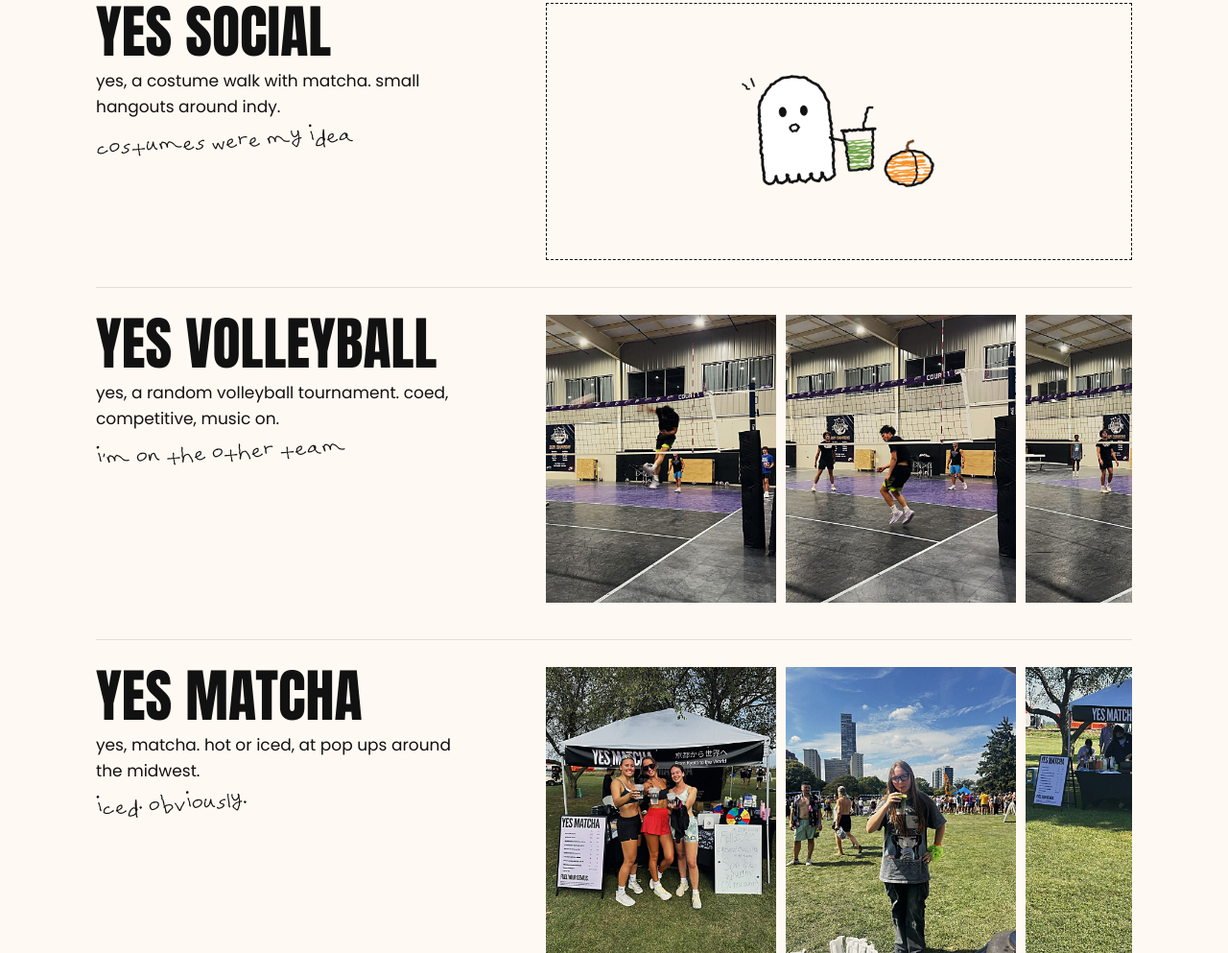
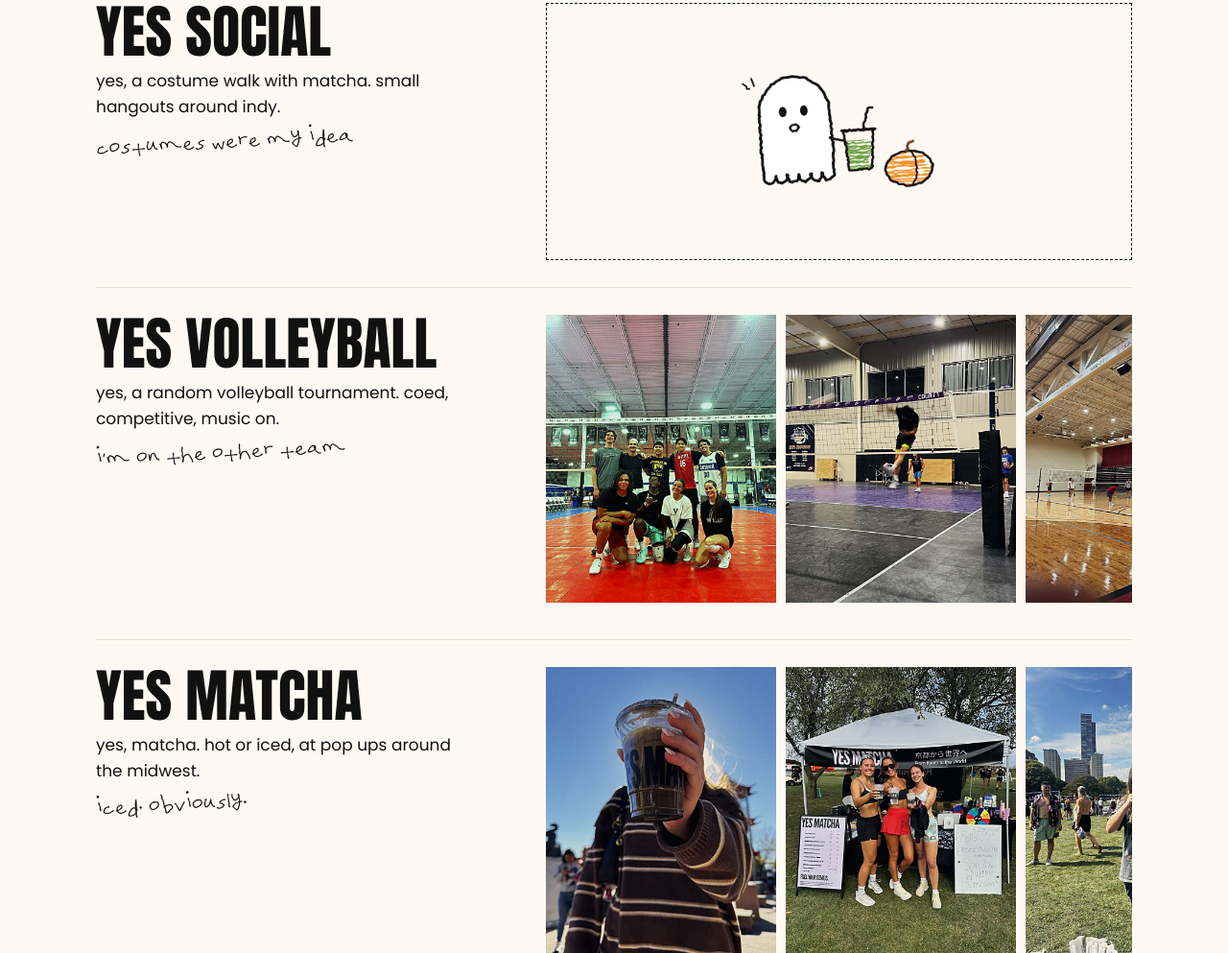
Before and after one commit to yesmatchahq-cpu/yesinindy, a plain HTML site: page index.html in a window 1280 px wide. Shown: the part 1807-2800 px from the top of the page at 96% size. Drawn offline with Linux system fonts and the light colour scheme.

Commit message:
New volleyball and matcha photos

```diff
--- a/index.html
+++ b/index.html
@@ -173,6 +173,7 @@
   <!-- PHOTO STRIP: drop new photos in img/ and add a line here -->
   <div class="marquee" aria-label="Photos from our events">
     <div class="track">
+      <img src="matcha-cts.jpg" alt="A YES MATCHA iced latte held up in the sun" loading="lazy">
       <img src="luau-7417.jpg" alt="Three friends at the YES MATCHA tent at the Chicago Luau" loading="lazy">
       <img src="vb-2-2.5.jpg" alt="A player going up for a spike" loading="lazy">
       <img src="luau-7409.jpg" alt="A guest sipping matcha at the Chicago Luau" loading="lazy">
@@ -180,7 +181,7 @@
       <img src="luau-7406.jpg" alt="The YES MATCHA tent on the grass" loading="lazy">
       <img src="vb-3-1.jpg" alt="Players waiting on a serve" loading="lazy">
       <img src="luau-7408.jpg" alt="Two guests with matcha and the prize wheel" loading="lazy">
-      <img src="vb-6-2.5.jpg" alt="A jump at the net" loading="lazy">
+      <img src="vb-team2.jpg" alt="The volleyball crew after a tournament" loading="lazy">
       <img src="luau-7419.jpg" alt="Friends with arms up at the matcha tent" loading="lazy">
     </div>
   </div>
@@ -232,11 +233,13 @@
           <span class="no">i'm on the other team</span>
         </div>
         <div class="swipe" aria-label="Volleyball photos, swipe for more">
+          <img src="vb-team2.jpg" alt="The volleyball crew after a tournament" loading="lazy">
           <img src="vb-2-2.5.jpg" alt="A player going up for a spike" loading="lazy">
-          <img src="vb-1-2.5.jpg" alt="A player landing after a hit" loading="lazy">
-          <img src="vb-6-2.5.jpg" alt="A jump at the net" loading="lazy">
-          <img src="vb-3-2.5.jpg" alt="Players reading the play" loading="lazy">
+          <img src="vb-scrim.jpg" alt="A pickup scrimmage in a big gym" loading="lazy">
+          <img src="vb-team1.jpg" alt="Seven players lined up arm in arm" loading="lazy">
           <img src="vb-4-1.jpg" alt="A volleyball set at the net" loading="lazy">
+          <img src="vb-net.jpg" alt="Setting up the net before a game" loading="lazy">
+          <img src="vb-3-1.jpg" alt="Players waiting on a serve" loading="lazy">
         </div>
       </div>
 
@@ -247,6 +250,7 @@
           <span class="no">iced. obviously.</span>
         </div>
         <div class="swipe" aria-label="Matcha pop up photos, swipe for more">
+          <img src="matcha-cts.jpg" alt="A YES MATCHA iced latte held up in the sun at Chinatown Square" loading="lazy">
           <img src="luau-7417.jpg" alt="Three friends at the YES MATCHA tent" loading="lazy">
           <img src="luau-7409.jpg" alt="A guest sipping matcha" loading="lazy">
           <img src="luau-7406.jpg" alt="The YES MATCHA tent" loading="lazy">
```
Also changed, not shown: matcha-cts.jpg (added), vb-net.jpg (added), vb-scrim.jpg (added), vb-team1.jpg (added), vb-team2.jpg (added).
